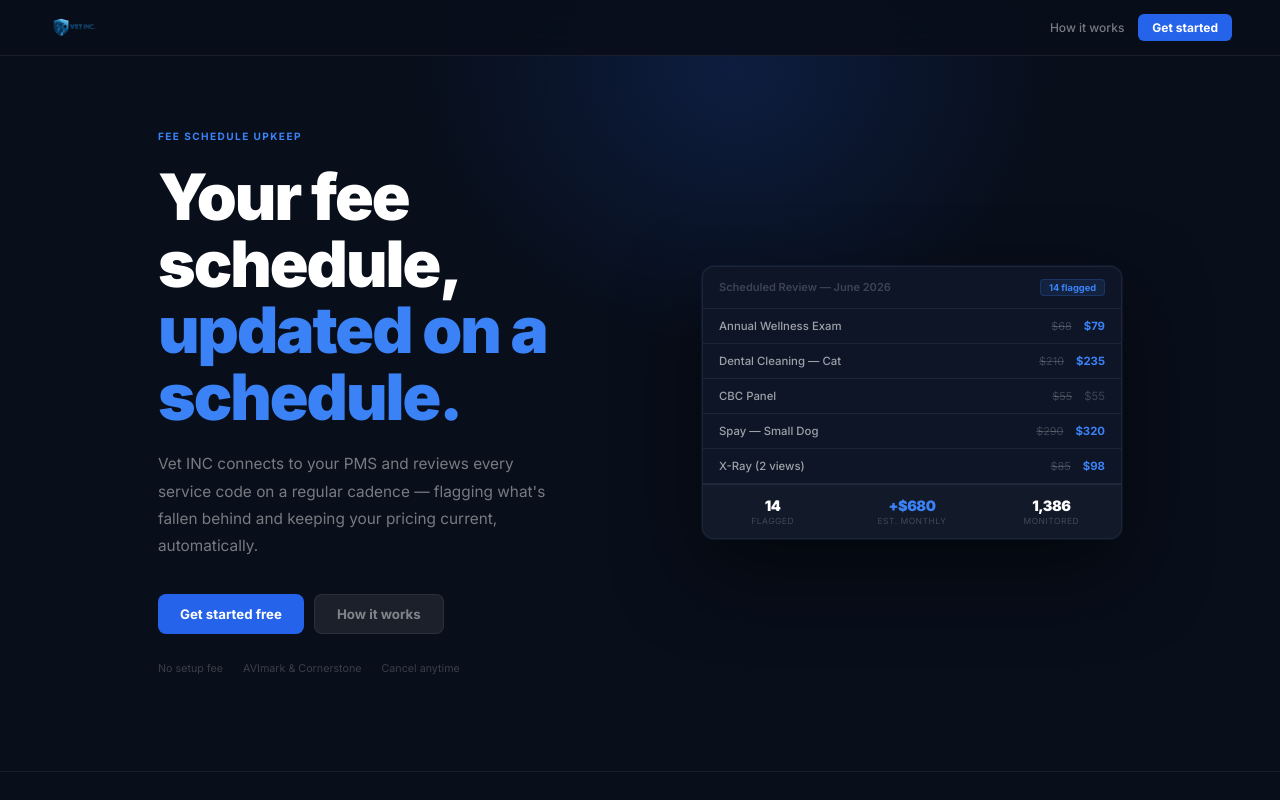
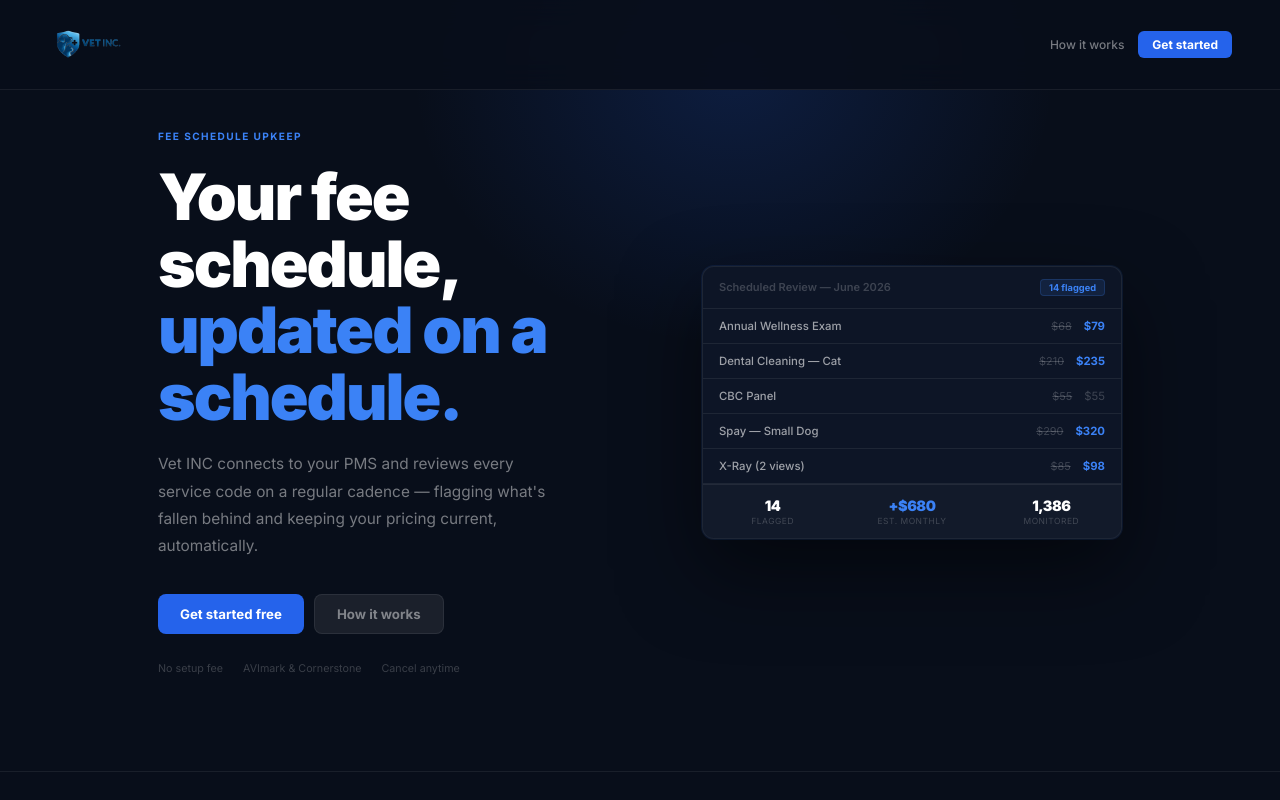
Before and after one commit to jack108510/vetinc-marketing, a plain HTML site: page index.html in a window 1280 px wide. Shown: the top 800 px of the page. Drawn offline with Linux system fonts and the light colour scheme.

Commit message:
Make logo bigger in nav (80px, taller nav bar)

```diff
--- a/index.html
+++ b/index.html
@@ -30,13 +30,13 @@ body { font-family: 'Inter', system-ui, sans-serif; background: var(--bg); color
 /* NAV */
 nav {
   position: fixed; top: 0; left: 0; right: 0; z-index: 99;
-  height: 56px; padding: 0 48px;
+  height: 90px; padding: 0 48px;
   display: flex; align-items: center; justify-content: space-between;
   background: rgba(8,14,26,.9); backdrop-filter: blur(16px);
   border-bottom: 1px solid var(--line);
 }
 .logo { display: flex; align-items: center; text-decoration: none; }
-.logo img { height: 52px; width: auto; display: block; }
+.logo img { height: 80px; width: auto; display: block; }
 .nav-r { display: flex; align-items: center; gap: 4px; }
 .nav-r a { font-size: .75rem; font-weight: 500; color: var(--dim); text-decoration: none; padding: 5px 10px; border-radius: 5px; transition: color .15s; }
 .nav-r a:hover { color: var(--text); }
```
